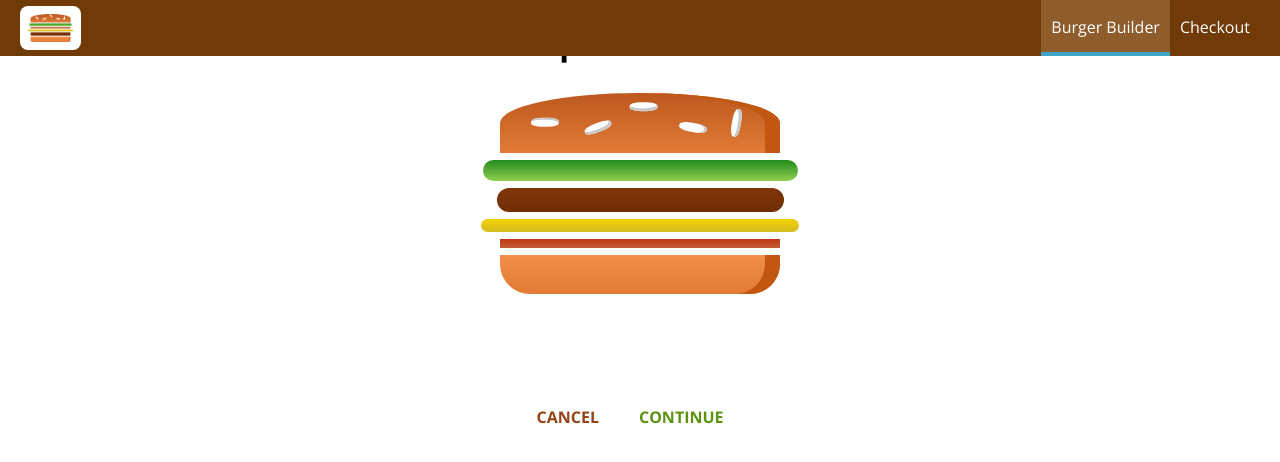
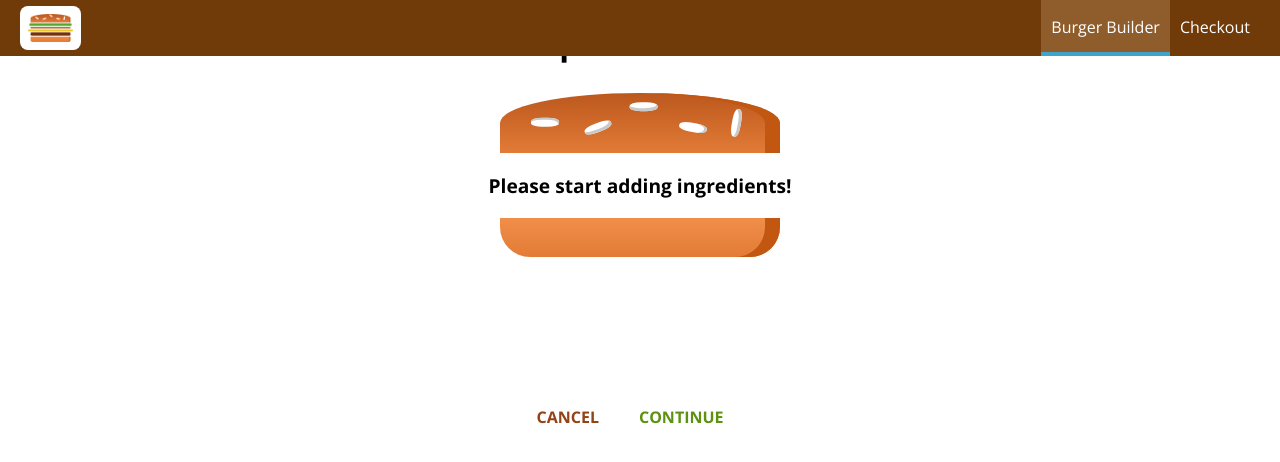
Before and after one commit to Ch-sriram/burger-builder, a React (Create React App) app: page /checkout in a window 1280 px wide. Shown: the top 462 px of the page. Built offline with nearby package versions, Linux system fonts and the light colour scheme.

Commit message:
Passing `ingredients` data via Query Params using `URLSearchParams()` & `encodeURIComponent()` methods

```diff
--- a/src/containers/BurgerBuilder/BurgerBuilder.component.jsx
+++ b/src/containers/BurgerBuilder/BurgerBuilder.component.jsx
@@ -144,7 +144,16 @@ class BurgerBuilder extends Component {
     //     });
     // });
     console.log(this.props);
-    this.props.history.push("/checkout");
+    const queryParams = [];
+    for (let ingKey in this.state.ingredients) {
+      queryParams.push(`${encodeURIComponent(ingKey)}=${encodeURIComponent(this.state.ingredients[ingKey])}`);
+    }
+    const queryString = queryParams.join('&');
+    console.log(queryParams);
+    this.props.history.push({
+      pathname: '/checkout',
+      search: `?${queryString}`
+    });
   };
 
   render() {
--- a/src/containers/Checkout/Checkout.component.jsx
+++ b/src/containers/Checkout/Checkout.component.jsx
@@ -5,10 +5,18 @@ import React, { Component } from 'react';
 import CheckoutSummary from '../../components/Order/CheckoutSummary/CheckoutSummary.component';
 
 class Checkout extends Component {
-  // Dummy data in the state for now. Later on we will pass in
-  // data regarding ingredients, using Routing
   state = {
     ingredients: { salad: 1, meat: 1, cheese: 1, bacon: 1, }
+  }
+
+  componentDidMount() {
+    const query = new URLSearchParams(this.props.location.search);
+    const ingredients = {};
+    for (let param of query.entries()) {
+      // ['salad' : '1']
+      ingredients[param[0]] = +param[1];
+    }
+    this.setState({ ingredients });
   }
 
   checkoutCancelledHandler = () => {
```
Also changed, not shown: 1 other file (tests, documents, lock files or other folders).
